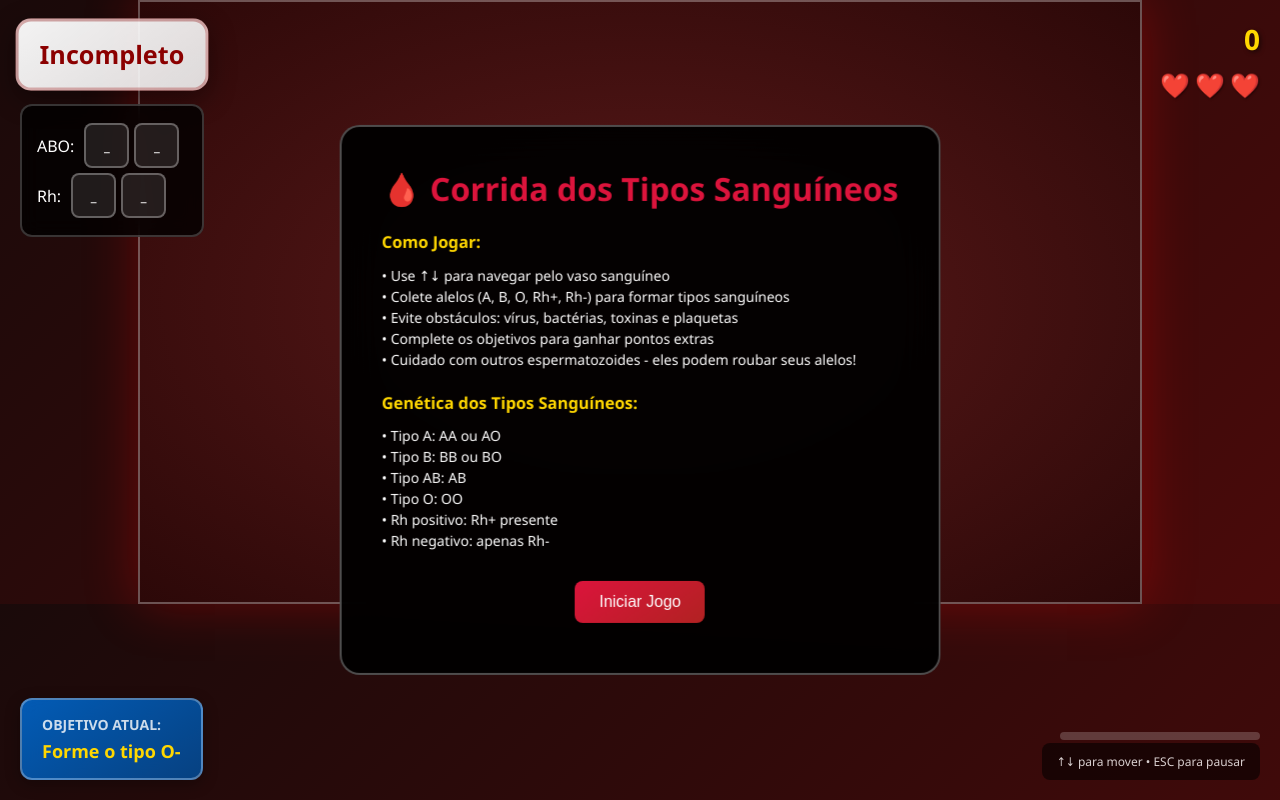
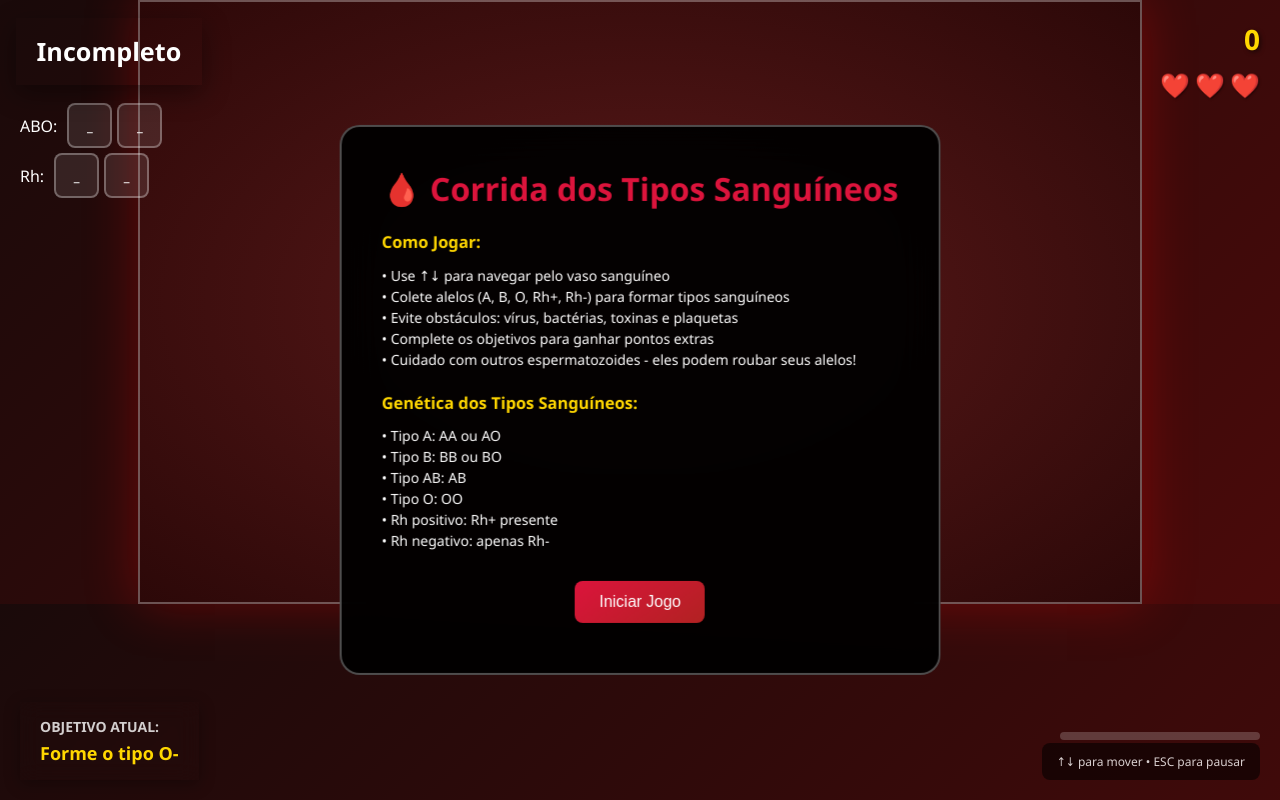
Before and after one commit to murilo3o0/Heranca-genetica-teste-01, a plain HTML site: page index.html in a window 1280 px wide. Drawn offline with Linux system fonts and the light colour scheme.

Commit message:
Update index.html

```diff
--- a/index.html
+++ b/index.html
@@ -36,16 +36,13 @@
             gap: 15px;
         }
 
-        .blood-type-card {
-            background: linear-gradient(145deg, rgba(255,255,255,0.95), rgba(240,240,240,0.9));
-            color: #8B0000;
+                .blood-type-card {
+            color: #ffffff;
             padding: 15px 20px;
-            border-radius: 15px;
             font-weight: bold;
             font-size: 24px;
             text-align: center;
             box-shadow: 0 8px 25px rgba(0,0,0,0.4);
-            border: 3px solid rgba(139,0,0,0.3);
             min-width: 120px;
             animation: pulse 2s infinite;
         }
@@ -53,14 +50,6 @@
         @keyframes pulse {
             0%, 100% { transform: scale(1); }
             50% { transform: scale(1.05); }
-        }
-
-        .alleles-display {
-            background: rgba(0,0,0,0.8);
-            padding: 12px 15px;
-            border-radius: 12px;
-            border: 2px solid rgba(255,255,255,0.2);
-            backdrop-filter: blur(10px);
         }
 
         .allele-row {
@@ -120,14 +109,11 @@
             transition: all 0.3s ease;
         }
 
-        .objective-card {
+                .objective-card {
             position: absolute;
             bottom: 20px;
             left: 20px;
-            background: linear-gradient(145deg, rgba(0,100,200,0.9), rgba(0,80,160,0.8));
             padding: 15px 20px;
-            border-radius: 12px;
-            border: 2px solid rgba(255,255,255,0.3);
             backdrop-filter: blur(10px);
             box-shadow: 0 4px 15px rgba(0,0,0,0.3);
             font-weight: bold;
```
